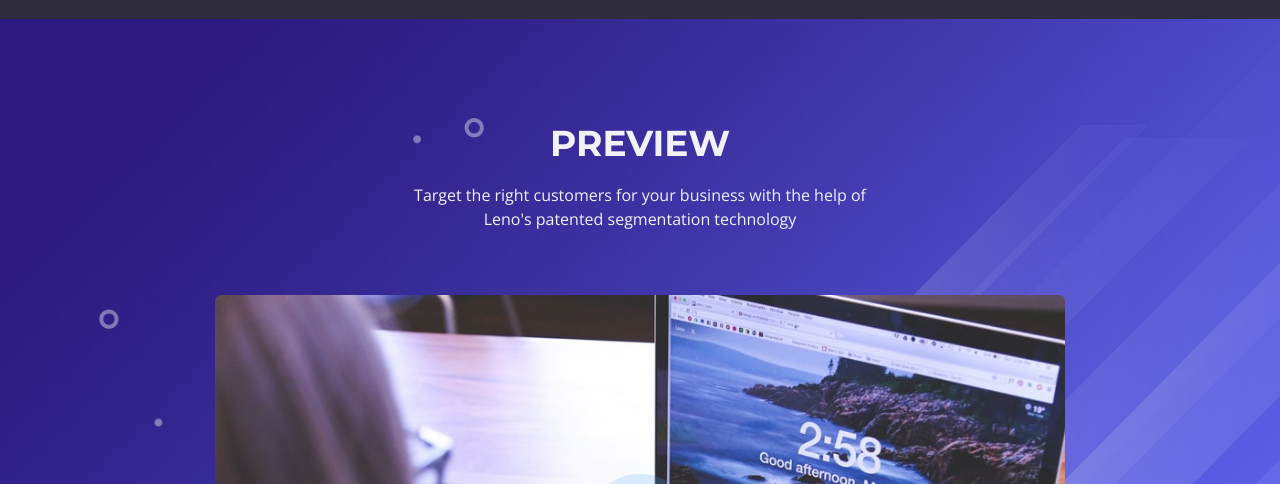
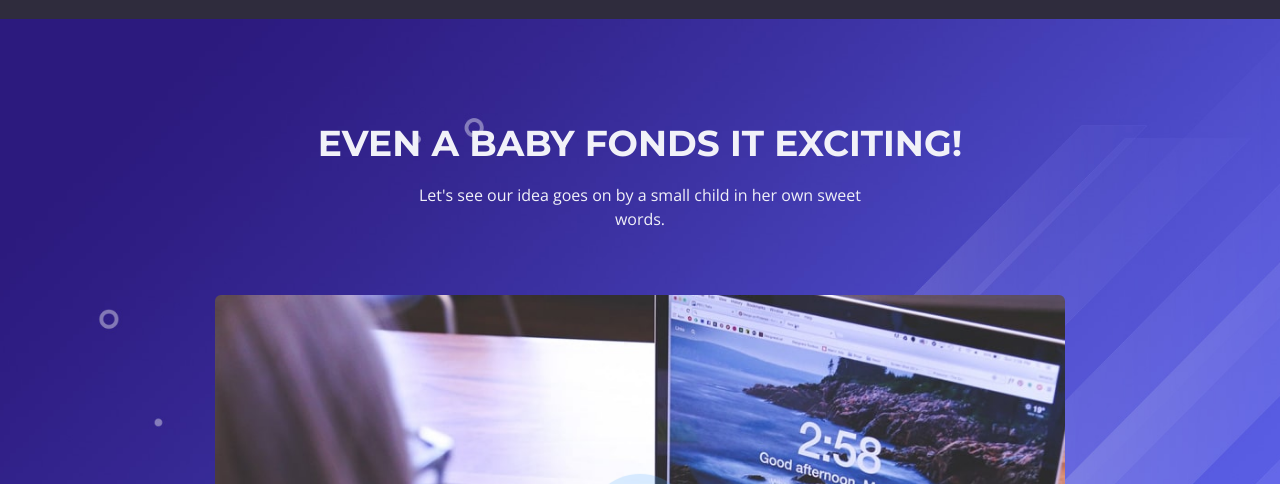
Before and after one commit to vai1205/byeplastik, a plain HTML site: page index.html in a window 1280 px wide. Shown: the part 2400-2884 px from the top of the page. Drawn offline with nearby package versions, Linux system fonts and the light colour scheme.

Commit message:
processing

```diff
--- a/index.html
+++ b/index.html
@@ -494,8 +494,8 @@
         <div class="container">
             <div class="row">
                 <div class="col-lg-12">
-                    <h2>PREVIEW</h2>
-                    <div class="p-heading p-large">Target the right customers for your business with the help of Leno's patented segmentation technology</div>
+                    <h2>EVEN A BABY FONDS IT EXCITING!</h2>
+                    <div class="p-heading p-large">Let's see our idea goes on by a small child in her own sweet words.</div>
                 </div> <!-- end of col -->
             </div> <!-- end of row -->
             <div class="row">
@@ -504,7 +504,7 @@
                     <!-- Video Preview -->
                     <div class="image-container">
                         <div class="video-wrapper">
-                            <a class="popup-youtube" href="https://www.youtube.com/watch?v=fLCjQJCekTs" data-effect="fadeIn">
+                            <a class="popup-youtube" href="https://www.youtube.com/watch?v=aCdq0NLDav8" data-effect="fadeIn">
                                 <img class="img-fluid" src="images/video-frame.jpg" alt="alternative">
                                 <span class="video-play-button">
                                     <span></span>
```
Also changed, not shown: 1 other file.
